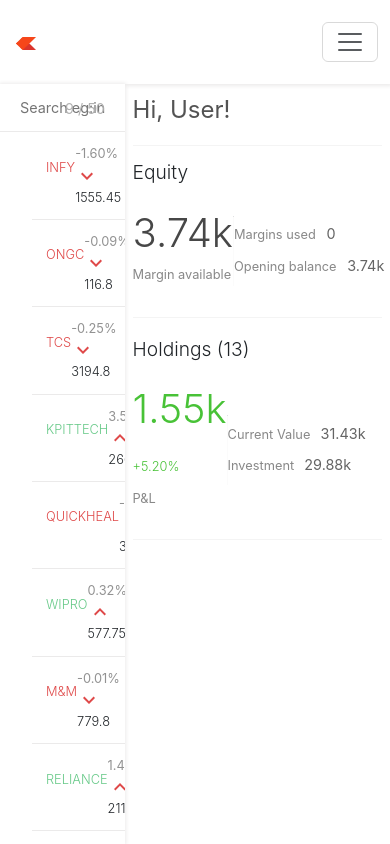
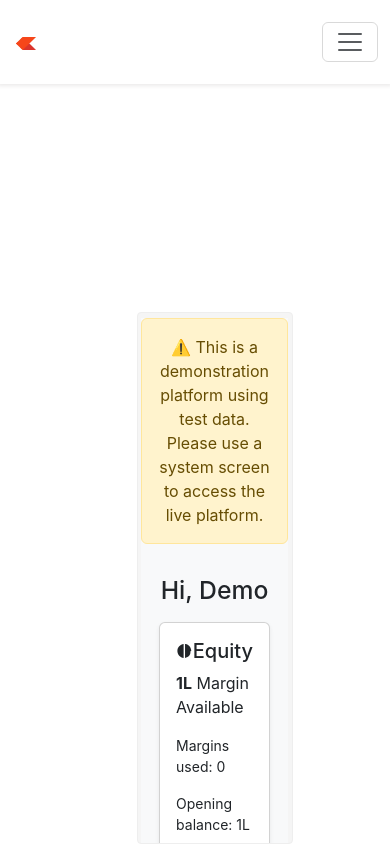
Before and after one commit to lalitrout/Zerodha-Clone, a React (Vite) app in the folder dashboard/: page / in a window 390 px wide. Before the commit this address led to /. Built offline with nearby package versions, Linux system fonts and the light colour scheme.

Commit message:
Fix: Remove nodemon for production

```diff
--- a/dashboard/package.json
+++ b/dashboard/package.json
@@ -15,6 +15,7 @@
     "@mui/icons-material": "^6.4.5",
     "@mui/material": "^6.4.5",
     "axios": "^1.7.9",
+    "bootstrap": "^5.3.3",
     "chart.js": "^4.4.8",
     "react": "^19.0.0",
     "react-chartjs-2": "^5.3.0",
--- a/dashboard/src/components/BuyActionWindow.css
+++ b/dashboard/src/components/BuyActionWindow.css
@@ -1,4 +1,4 @@
-.container {
+.contain {
     --radius: 4px;
     width: 40%;
     height: 63%;
--- a/dashboard/src/components/BuyActionWindow.jsx
+++ b/dashboard/src/components/BuyActionWindow.jsx
@@ -35,7 +35,7 @@
   };
 
   return (
-    <div className="container" id="buy-window" draggable="true">
+    <div className="contain" id="buy-window" draggable="true">
       <div className="regular-order">
         <div className="inputs">
           <fieldset>
--- a/dashboard/src/components/Dashboard.jsx
+++ b/dashboard/src/components/Dashboard.jsx
@@ -1,19 +1,44 @@
-import React from "react";
-import { Route, Routes } from "react-router-dom";
-
+import React, { useEffect, useState } from "react";
+import { Route, Routes, useNavigate, useLocation } from "react-router-dom";
 import Apps from "./Apps";
 import Funds from "./Funds";
 import Holdings from "./Holdings";
-
 import Orders from "./Orders";
 import Positions from "./Positions";
 import Summary from "./Summary";
 import WatchList from "./WatchList";
 import { GeneralContextProvider } from "./GeneralContext";
+import MobileDashboard from "./MobileDashboard";
 
 const Dashboard = () => {
+  const navigate = useNavigate();
+  const location = useLocation();
+  const [isSmallScreen, setIsSmallScreen] = useState(window.innerWidth < 768);
+
+  useEffect(() => {
+    const handleResize = () => {
+      const isNowSmallScreen = window.innerWidth < 768;
+      setIsSmallScreen(isNowSmallScreen);
+
+      if (isNowSmallScreen && location.pathname !== "/mobile-dashboard") {
+        navigate("/mobile-dashboard");
+      } else if (!isNowSmallScreen && location.pathname === "/mobile-dashboard") {
+        navigate("/");
+      }
+    };
+
+    window.addEventListener("resize", handleResize);
+
+    // Run once to check the initial screen size
+    handleResize();
+
+    return () => {
+      window.removeEventListener("resize", handleResize);
+    };
+  }, [location.pathname, navigate]);
+
   return (
-    <div className="dashboard-container">
+    <div className={isSmallScreen ? "contain" : "dashboard-container"}>
       <GeneralContextProvider>
         <WatchList />
       </GeneralContextProvider>
@@ -25,6 +50,7 @@
           <Route path="/positions" element={<Positions />} />
           <Route path="/funds" element={<Funds />} />
           <Route path="/apps" element={<Apps />} />
+          <Route path="/mobile-dashboard" element={<MobileDashboard />} />
         </Routes>
       </div>
     </div>
--- a/dashboard/src/components/Menu.jsx
+++ b/dashboard/src/components/Menu.jsx
@@ -40,27 +40,27 @@
         {/* Collapsible Menu */}
         <div className={`collapse navbar-collapse ${isMenuOpen ? "show" : ""}`}>
           <ul className="navbar-nav">
-            <li className="nav-item ">
+            <li className="nav-item d-none d-md-block">
               <Link className="nav-link" to="/" onClick={() => handleMenuClick(0)}>
                 Dashboard
               </Link>
             </li>
-            <li className="nav-item">
+            <li className="nav-item d-none d-md-block">
               <Link className="nav-link" to="/orders" onClick={() => handleMenuClick(1)}>
                 Orders
               </Link>
             </li>
-            <li className="nav-item">
+            <li className="nav-item d-none d-md-block">
               <Link className="nav-link" to="/holdings" onClick={() => handleMenuClick(2)}>
                 Holdings
               </Link>
             </li>
-            <li className="nav-item">
+            <li className="nav-item d-none d-md-block">
               <Link className="nav-link" to="/positions" onClick={() => handleMenuClick(3)}>
                 Positions
               </Link>
             </li>
-            <li className="nav-item">
+            <li className="nav-item d-none d-md-block">
               <Link className="nav-link" to="/funds" onClick={() => handleMenuClick(4)}>
                 Funds
               </Link>
--- /dev/null
+++ b/dashboard/src/components/MobileDashboard.jsx
@@ -0,0 +1,77 @@
+import React from "react";
+import "bootstrap/dist/css/bootstrap.min.css"; // Bootstrap for styling
+
+// Inline SVG icons
+const ChartIcon = () => (
+  <svg
+    xmlns="http://www.w3.org/2000/svg"
+    width="24"
+    height="24"
+    viewBox="0 0 24 24"
+    fill="currentColor"
+  >
+    <path d="M13 2.05V22a9.97 9.97 0 0 0 8-9.95c0-5.18-3.95-9.45-8-10zM11 2.05C6.05 2.55 2 6.82 2 12s4.05 9.45 9 9.95V2.05zM22 12c0-5.18-3.95-9.45-8-10v10h8z" />
+  </svg>
+);
+
+const BoxIcon = () => (
+  <svg
+    xmlns="http://www.w3.org/2000/svg"
+    width="24"
+    height="24"
+    viewBox="0 0 24 24"
+    fill="currentColor"
+  >
+    <path d="M21 16.5V7.5l-9-5-9 5v9l9 5 9-5zM3.83 7L12 2.43 20.17 7H3.83zM12 21.5L4 17.5v-7l8 4.5V21.5zm1-7.5l8-4.5v7l-8 4.5V14z" />
+  </svg>
+);
+
+const MobileDashboard = () => {
+  return (
+    <div className="mobile-dashboard vh-100 d-flex flex-column align-items-center bg-light">
+      {/* Notification Banner */}
+      <div className="alert alert-warning text-center w-100">
+      ⚠️ This is a demonstration platform using test data. Please use a system screen to access the live platform.
+      </div>
+
+      {/* Welcome Text */}
+      <h2 className="mt-3">Hi, Demo</h2>
+
+      {/* Equity Card */}
+      <div className="card w-75 my-2 shadow-sm">
+        <div className="card-body">
+          <h5 className="card-title d-flex align-items-center">
+            <ChartIcon className="me-2" /> Equity
+          </h5>
+          <p className="card-text">
+            <strong>1L</strong> Margin Available
+          </p>
+          <p className="small">Margins used: 0</p>
+          <p className="small">Opening balance: 1L</p>
+          <a href="#" className="text-primary">
+            View statement
+          </a>
+        </div>
+      </div>
+
+      {/* Commodity Card */}
+      <div className="card w-75 my-2 shadow-sm">
+        <div className="card-body">
+          <h5 className="card-title d-flex align-items-center">
+            <BoxIcon className="me-2" /> Commodity
+          </h5>
+          <p className="card-text">
+            <strong>50K</strong> Margin Available
+          </p>
+          <p className="small">Margins used: 0</p>
+          <p className="small">Opening balance: 50K</p>
+          <a href="#" className="text-primary">
+            View statement
+          </a>
+        </div>
+      </div>
+    </div>
+  );
+};
+
+export default MobileDashboard;
--- a/dashboard/src/components/WatchList.jsx
+++ b/dashboard/src/components/WatchList.jsx
@@ -74,7 +74,7 @@
   // };
 
   return (
-    <div className="watchlist-container">
+    <div className="watchlist-container d-none d-md-block">
       <div className="search-container">
         <input
           type="text"
```
Also changed, not shown: 2 other files (tests, documents, lock files or other folders).
